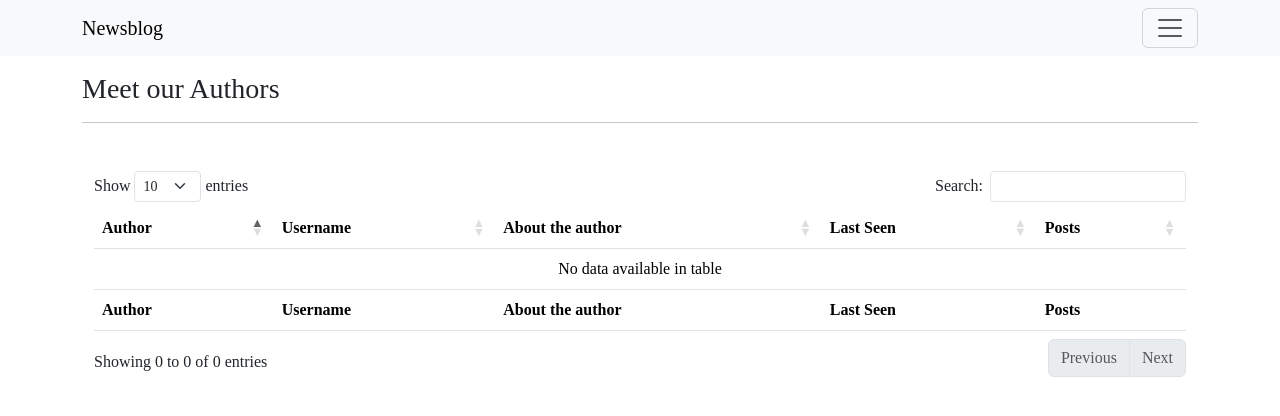
After one commit to sofiachatz/newsblog, a Flask app: page /authors in a window 1280 px wide. The commit adds this page. Shown: the top 416 px of the page. Run offline with Flask 3, Linux system fonts and the light colour scheme; parts of the project's set-up code (start-up, migrations or seed data) failed here and were passed over; some libraries are stand-ins or nearby versions.

Commit message:
authors page

```diff
--- a/app/routes.py
+++ b/app/routes.py
@@ -935,7 +935,6 @@ def generate_comment_url(id):
 
 
 
-
 @app.route('/delete_report_comment/<id>', methods=['GET', 'POST'])
 @admin_required
 def delete_report_comment(id):
@@ -944,3 +943,11 @@ def delete_report_comment(id):
     db.session.commit()
     flash('The report has been deleted.')
     return redirect(url_for('admin_post_management'))
+
+
+
+@app.route('/authors', methods=['GET'])
+def authors():
+    query = sa.select(User).where(User.is_author==True).order_by(User.username)
+    authors = db.session.scalars(query).all()
+    return render_template('authors.html', title='Authors', authors=authors)
--- a/app/templates/admin_user_management.html
+++ b/app/templates/admin_user_management.html
@@ -14,7 +14,7 @@
     <thead>
         <tr>
           <th data-dt-order="disable">User</th>
-          <th>Userame</th>
+          <th>Username</th>
           <th>Email</th>
           <th>Posts</th>
           <th>Last Seen</th>
--- /dev/null
+++ b/app/templates/authors.html
@@ -0,0 +1,60 @@
+{% extends "base.html" %}
+
+{% block content %}
+
+<h3>Meet our Authors</h3>
+<hr>
+<br>
+<div class="container pt-2" style="width: 100%; overflow-x: auto;">
+  <table id="authorsdata" class="table table-hover" style="width:100%">
+    <thead>
+        <tr>
+          <th data-dt-order="disable">Author</th>
+          <th>Username</th>
+          <th data-dt-order="disable">About the author</th>
+          <th>Last Seen</th>
+          <th data-dt-order="disable">Posts</th>
+        </tr>
+    </thead>
+    <tbody>
+      {% for user in authors %}
+        <tr>
+            <td>
+              <a href="{{ url_for('profile', username=user.username) }}">
+                {% if user.profile_pic %}
+                  <img src="{{ url_for('static', filename='images/' + user.profile_pic)}}" style="width: 50px; height: 50px; border-radius: 50%;">
+                {% else %}
+                <img src="{{ url_for('static', filename='images/default-profile-icon.jpg')}}" style="width: 50px; height: 50px; border-radius: 50%;">
+                {% endif %}
+              </a>
+            </td>
+            <td>{{user.username }}</td>
+            <td style="width: 350px; white-space: normal; word-break: break-word;">
+                {% if user.about_me %}
+                    {{ user.about_me }}
+                {% endif %}
+            </td>
+            <td>{{ moment(user.last_seen).fromNow() }}</td>
+            <td style="width: 350px; white-space: normal; word-break: break-word;">
+                {% for post in user.posts %}
+                    <p><a href="{{ url_for('post', id=post.id) }}" class="link-dark link-offset-2 link-underline link-underline-opacity-0">
+                        {{ post.title }}
+                    </a></p>
+                {% endfor %}
+            </td>
+        </tr>
+      {% endfor %}
+    </tbody>
+    <tfoot>
+        <tr>
+            <th>Author</th>
+            <th>Username</th>
+            <th>About the author</th>
+            <th>Last Seen</th>
+            <th>Posts</th>
+        </tr>
+    </tfoot>
+  </table>
+</div>
+
+{% endblock %}
--- a/app/templates/base.html
+++ b/app/templates/base.html
@@ -50,6 +50,9 @@
                     <li><a class="dropdown-item" href="{{ url_for('sports') }}">Sports</a></li>
                     <li><a class="dropdown-item" href="{{ url_for('viral') }}">Viral</a></li>
                   </ul>
+                </li>
+                <li class="nav-item">
+                  <a class="nav-link active" aria-current="page" href="{{ url_for('authors') }}" >Authors</a>
                 </li>
                 {% if current_user.is_anonymous %}
                 <li class="nav-item">
@@ -168,6 +171,11 @@
           $('#commentreports').DataTable();
         });
 
+        $(document).ready(function() {
+          $('#authorsdata').DataTable();
+        });
+
+
       </script>
       <script>
         function confirmDeletion(url) {
```
